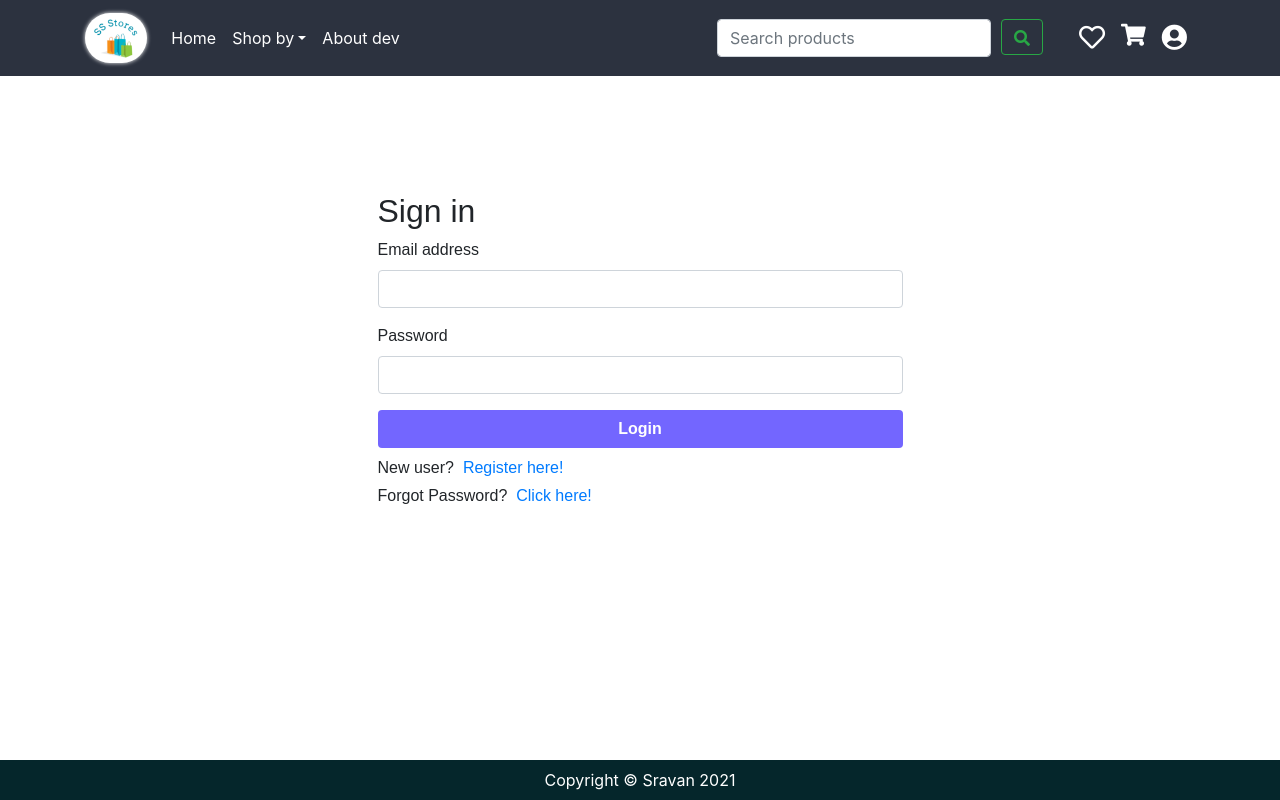
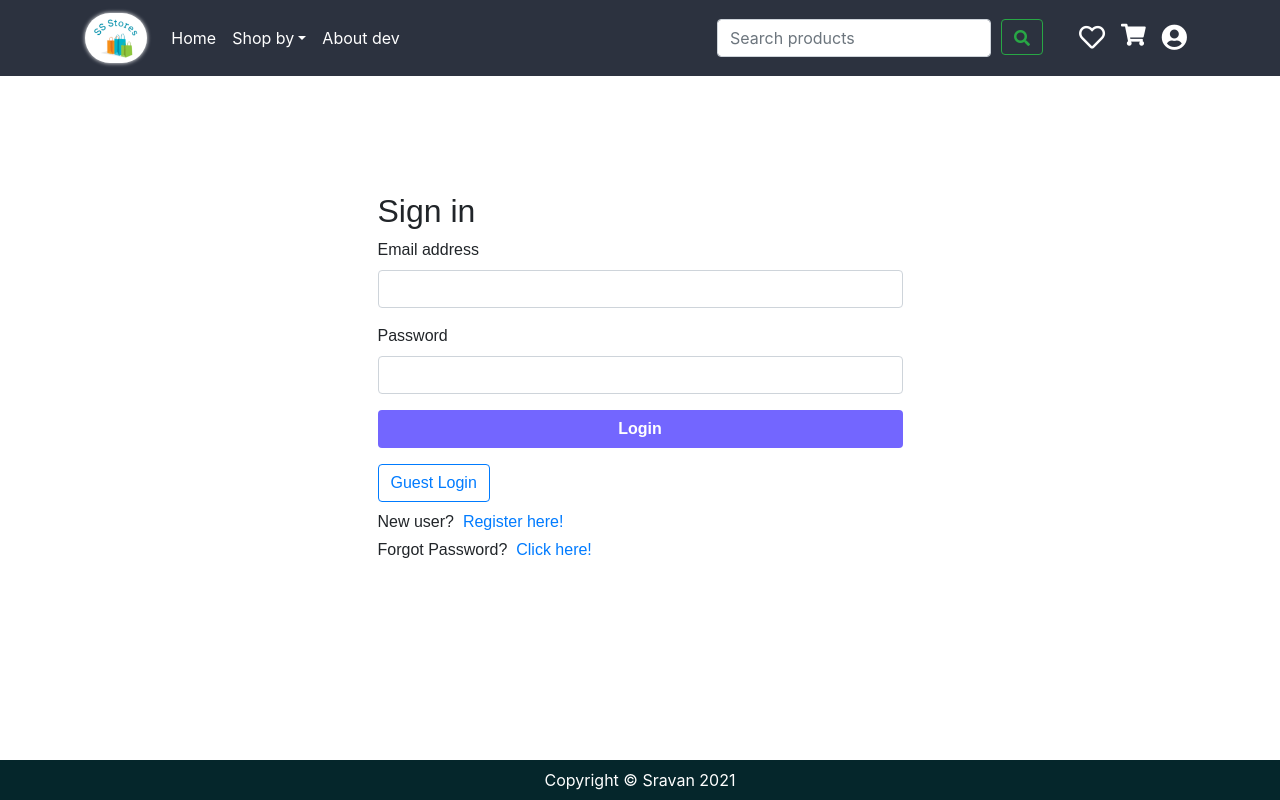
Before and after one commit to shashilsravan/ssstore, a React (Create React App) app in the folder frontend/: page /login in a window 1280 px wide. Built offline with nearby package versions, Linux system fonts and the light colour scheme; no server answers; a web font is replaced by a local one.

Commit message:
test creds

```diff
--- a/frontend/src/screens/CartScreen.js
+++ b/frontend/src/screens/CartScreen.js
@@ -28,7 +28,7 @@ export default function CartScreen({match, location, history }) {
         if (productId){
             dispatch(addToCart(productId, qty, size))
         }
-    }, [dispatch, productId, qty, size, cart, cartItems])
+    }, [])
     return (
         <div className="my-5 pb-5">
             <Meta title=" My Cart" />
--- a/frontend/src/screens/LoginScreen.js
+++ b/frontend/src/screens/LoginScreen.js
@@ -24,6 +24,11 @@ export default function LoginScreen({ location, history }) {
     const submitHandler = (e) => {
         e.preventDefault()
         dispatch(login(email, password))
+    }
+
+    const fillCreds = () => {
+        setEmail('user@test.com')
+        setPassword('test1234')
     }
 
     return (
@@ -56,6 +61,10 @@ export default function LoginScreen({ location, history }) {
                     <button type="submit" className="btn btn-ssstore">
                         Login
                     </button>
+                    <button className='btn btn-outline-primary mt-3'
+                        onClick={fillCreds} >
+                        Guest Login
+                    </button>
                     <div className="row mt-2">
                         <div className="col">
                             New user? &nbsp;
@@ -74,6 +83,7 @@ export default function LoginScreen({ location, history }) {
                         </div>
                     </div>
                 </form>
+
             </FormContainer>
         </div>
     )
```
